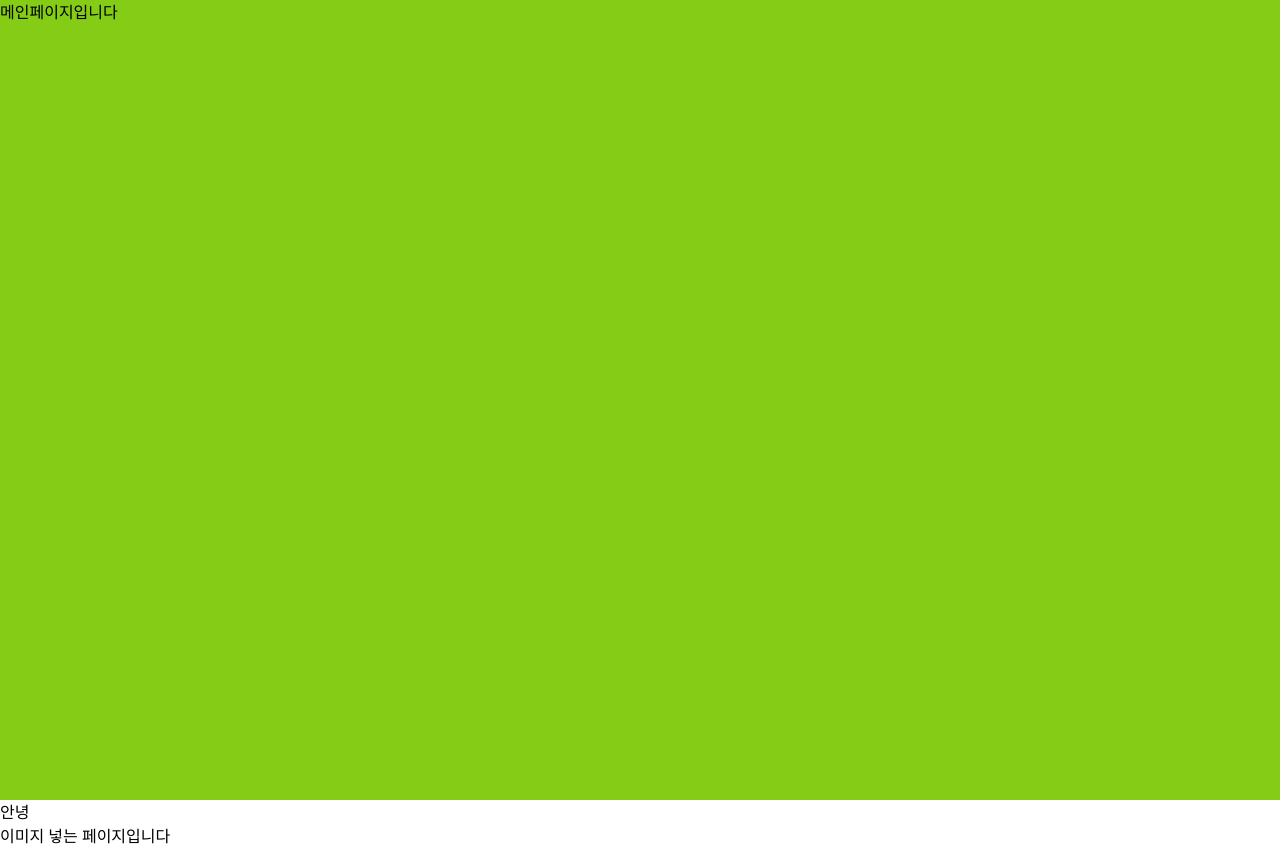
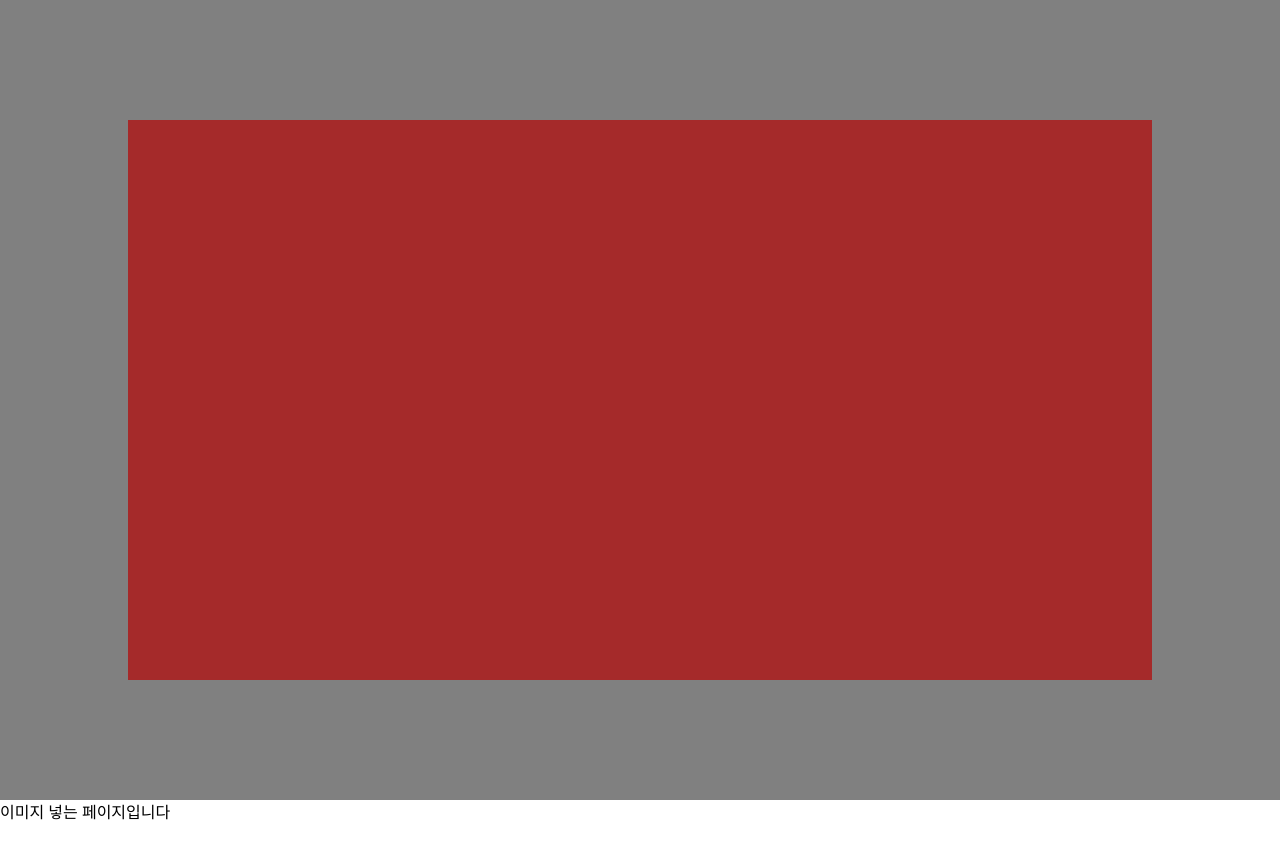
Before and after one commit to SVTeamJ/DeepBlue, a React (Vite) app in the folder frontend/: page / in a window 1280 px wide. After the commit the page ends 824 px from the top, so only its background shows below. Built offline with nearby package versions, Linux system fonts and the light colour scheme.

Commit message:
feat: fishList 컴포넌트 기본 레이아웃 틀 제작

```diff
--- /dev/null
+++ b/frontend/src/components/fishList/index.scss
@@ -0,0 +1,17 @@
+.fishList_view {
+  display: flex;
+  justify-content: center;
+  align-items: center;
+  position: absolute;
+  top: 0;
+  left: 0;
+  background-color: gray;
+  width: 100%;
+  height: 100vh;
+}
+
+.fishList_view-encyclopedia {
+  width: 80vw;
+  height: 70vh;
+  background-color: brown;
+}
--- /dev/null
+++ b/frontend/src/components/fishList/index.tsx
@@ -0,0 +1,11 @@
+import React from 'react';
+import './index.scss';
+const FishList = () => {
+  return (
+    <div className="fishList_view">
+      <div className="fishList_view-encyclopedia"></div>
+    </div>
+  );
+};
+
+export default FishList;
--- a/frontend/src/page/main/index.tsx
+++ b/frontend/src/page/main/index.tsx
@@ -1,11 +1,11 @@
 import React from 'react';
 import InsertImage from '../insetImage';
-
+import FishList from '../../components/fishList';
 const Main = () => {
   return (
     <div>
       <div className="h-screen w-full bg-lime-500">메인페이지입니다</div>
-      <div>안녕</div>
+      <FishList></FishList>
       <InsertImage />
     </div>
   );
```
